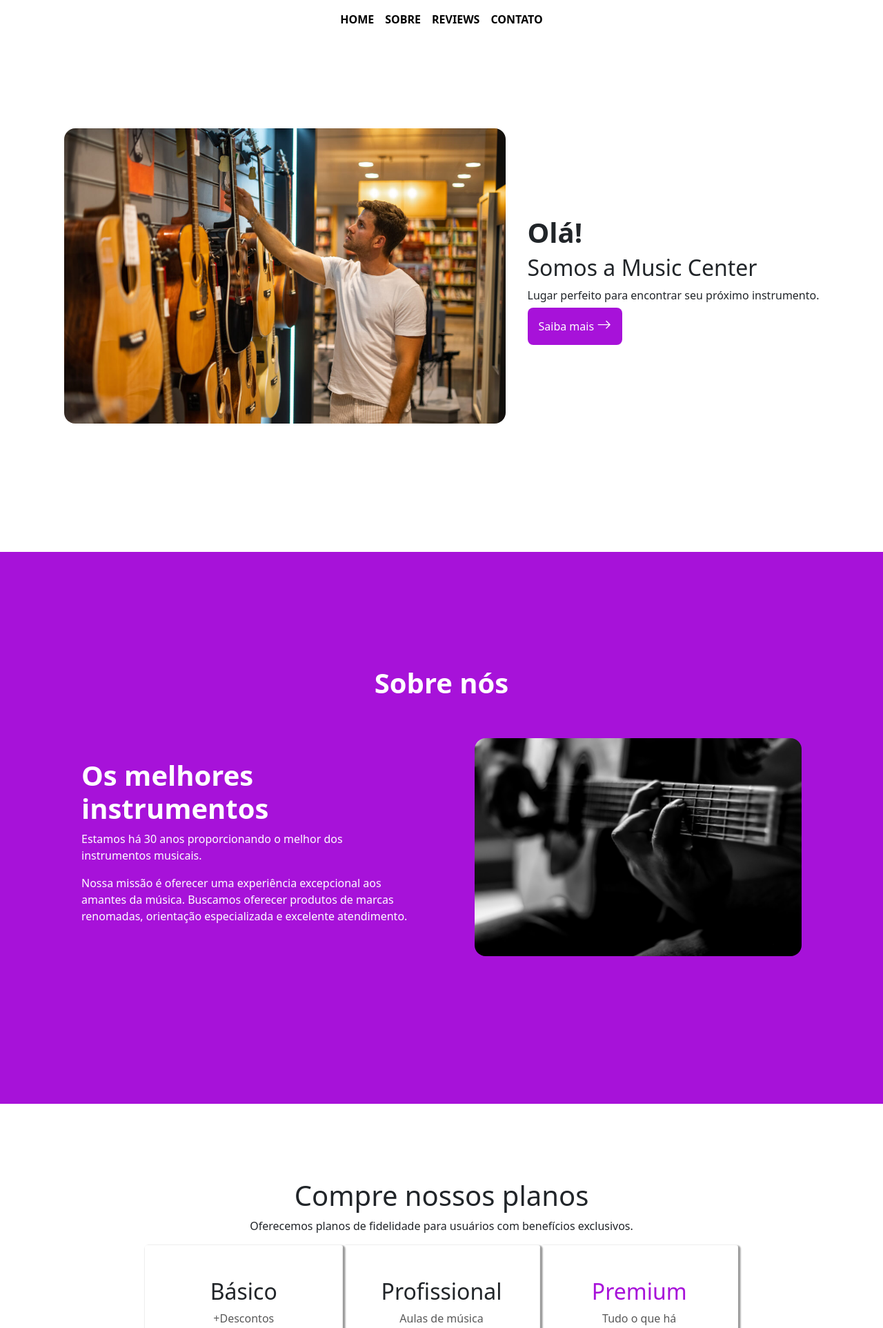
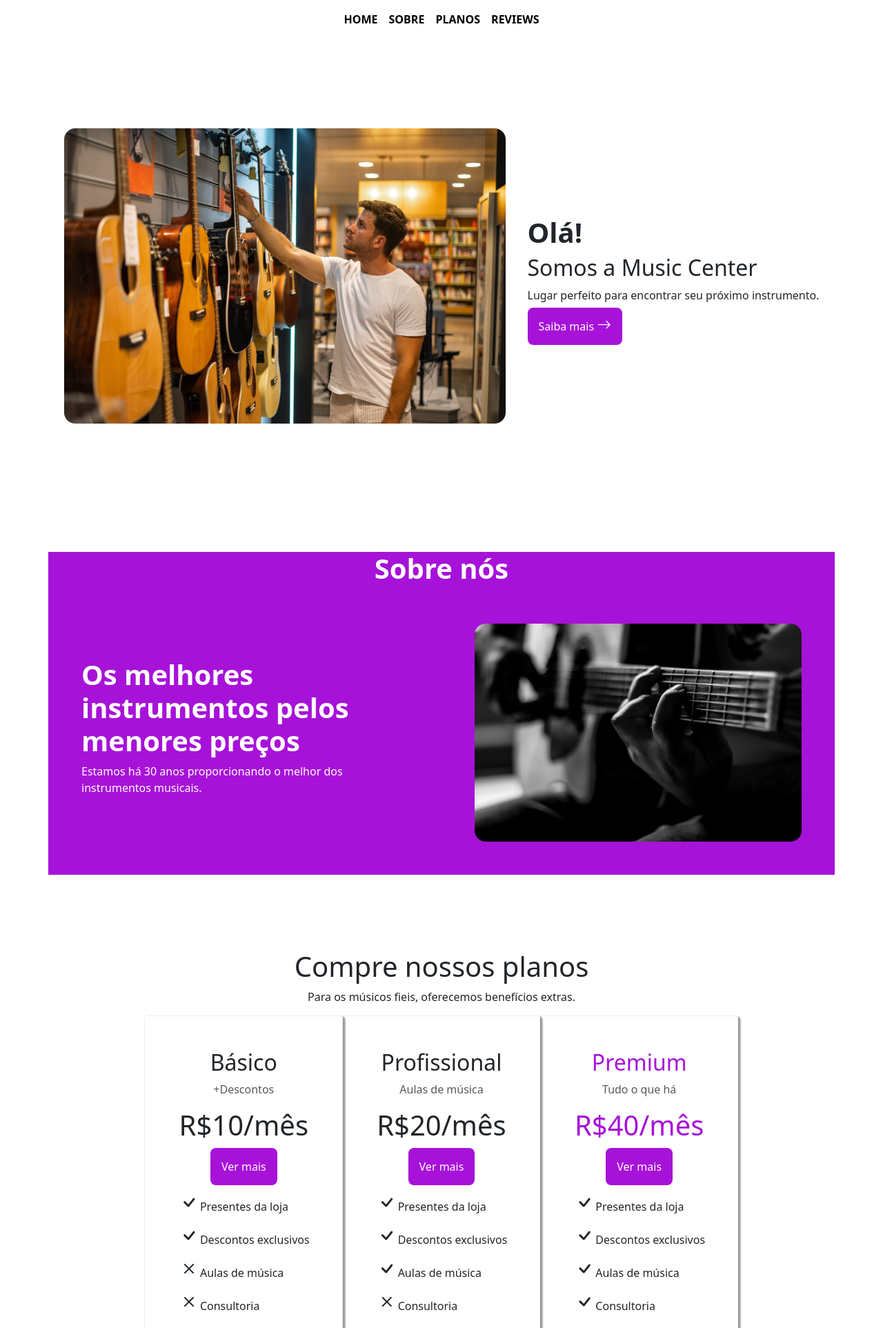
Before and after one commit to GabrielSilvaMEL/MusicCentral, a PHP site: page /testeView/index.html in a window 1280 px wide. Shown: the top 1925 px of the page at 69% size. Run offline with PHP 8.4, Linux system fonts and the light colour scheme; some libraries are stand-ins or nearby versions.

Commit message:
nao ta fucnionando

```diff
--- a/testeView/index.html
+++ b/testeView/index.html
@@ -11,7 +11,6 @@
 
     <!-- Bootstrap -->
     <link rel="stylesheet" href="bootstrap.min.css">
-    <link rel="stylesheet" href="bootstrap-utilities.min.css">
     <link rel="stylesheet" href="bootstrap-icons-1.10.5/font/bootstrap-icons.css">
 
     <!-- JQuery -->
@@ -108,6 +107,8 @@
                 }
             }, 100);
         });
+
+
     </script>
 </head>
 
@@ -119,8 +120,9 @@
         <div class="header-data d-flex gap-3">
             <a href="#home">HOME</a>
             <a href="#about">SOBRE</a>
+            <a href="#planos">PLANOS</a>
             <a href="#reviews">REVIEWS</a>
-            <a href="#contato">CONTATO</a>
+
         </div>
 
 
@@ -137,28 +139,25 @@
         </div>
 
     </section>
-    <section class="first-class" id="about">
-        <div class="container text-center">
-            <h1 class="title-white">Sobre nós</h1>
-            <div class="row justify-content-center">
-                <div class="col-md-6 d-flex justify-content-center flex-column text-start p-5">
-                    <h1 class="title-white">Os melhores instrumentos</h1>
-                    <p class="p-white">Estamos há 30 anos proporcionando o melhor dos instrumentos musicais.</p>
-                    <p class="p-white">Nossa missão é oferecer uma experiência excepcional aos amantes da música.
-                        Buscamos oferecer produtos de marcas renomadas, orientação especializada e excelente
-                        atendimento.</p>
-                </div>
-                <div class="col-md-6 d-flex justify-content-center flex-column text-center p-5">
+    <section class="container text-center" id="about">
 
-                        <img src="img/violao.jpg" alt="">
+        <h1 class="title-white">Sobre nós</h1>
+        <div class="row justify-content-center">
+            <div class="col-md-6 d-flex justify-content-center flex-column text-start  p-5">
+                <h1 class="title-white">Os melhores instrumentos pelos menores preços</h1>
+                <p class="p-white">Estamos há 30 anos proporcionando o melhor dos instrumentos musicais.</p>
 
-                </div>
+            </div>
+            <div class="col-md-6 d-flex justify-content-center flex-column text-center p-5">
+
+                <img src="img/violao.jpg" alt="" class="img-fluid">
+
             </div>
         </div>
     </section>
-    <section class="container" id="aulas">
+    <section class="container" id="planos">
         <h1>Compre nossos planos</h1>
-        <p>Oferecemos planos de fidelidade para usuários com benefícios exclusivos.</p>
+        <p>Para os músicos fieis, oferecemos benefícios extras.</p>
         <div class="row justify-content-center">
             <div class="col-md-4 d-flex justify-content-center flex-column text-center aulas-style p-5">
                 <h2>Básico</h2>
@@ -168,11 +167,12 @@
                     <a class="global-button p-3 ">Ver mais</a>
                 </div>
                 <div class="text-start">
+                    <i class="bi bi-check"></i>Presentes da loja
+                </div>
+                <div class="text-start">
                     <i class="bi bi-check"></i>Descontos exclusivos
                 </div>
-                <div class="text-start">
-                    <i class="bi bi-check"></i>Presentes da loja
-                </div>
+
                 <div class="text-start">
                     <i class="bi bi-x"></i>Aulas de música
                 </div>
@@ -189,11 +189,12 @@
                     <a class="global-button p-3 ">Ver mais</a>
                 </div>
                 <div class="text-start">
+                    <i class="bi bi-check"></i>Presentes da loja
+                </div>
+                <div class="text-start">
                     <i class="bi bi-check"></i>Descontos exclusivos
                 </div>
-                <div class="text-start">
-                    <i class="bi bi-check"></i>Presentes da loja
-                </div>
+
                 <div class="text-start">
                     <i class="bi bi-check"></i>Aulas de música
                 </div>
@@ -210,11 +211,12 @@
                     <a class="global-button p-3 ">Ver mais</a>
                 </div>
                 <div class="text-start">
+                    <i class="bi bi-check"></i>Presentes da loja
+                </div>
+                <div class="text-start">
                     <i class="bi bi-check"></i>Descontos exclusivos
                 </div>
-                <div class="text-start">
-                    <i class="bi bi-check"></i>Presentes da loja
-                </div>
+
                 <div class="text-start">
                     <i class="bi bi-check"></i>Aulas de música
                 </div>
@@ -265,7 +267,8 @@
         </div>
 
     </section>
-    <section id="contato">
+
+    <div id="contato">
         <div class="home-data">
             <div>
                 <h4>Gostou de algo?</h4>
@@ -278,9 +281,9 @@
                     <a class="bi bi-geo-alt" title="Localização"></a>
                 </div>
             </div>
+        </div>
+    </div>
 
-        </div>
-    </section>
 </body>
 
 </html>
--- a/testeView/style2.css
+++ b/testeView/style2.css
@@ -11,6 +11,10 @@ i {
     font-size: 2rem;
 }
 
+#about{
+    background: var(--first-color);
+    height: auto;
+}
 section {
     height: 100vh;
     display: flex;
```
Also changed, not shown: other parts of testeView/style2.css (+5 -37 lines).
